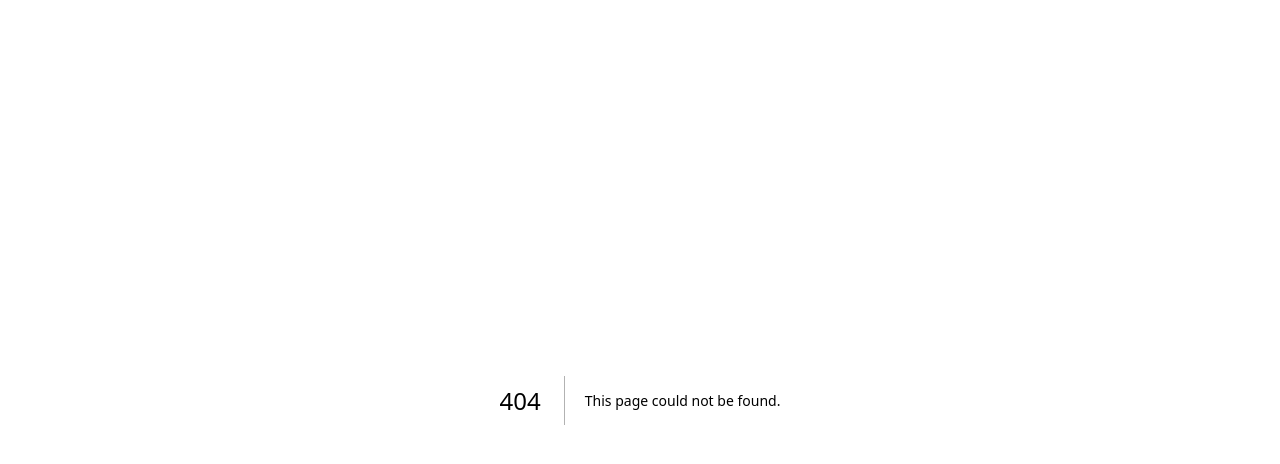
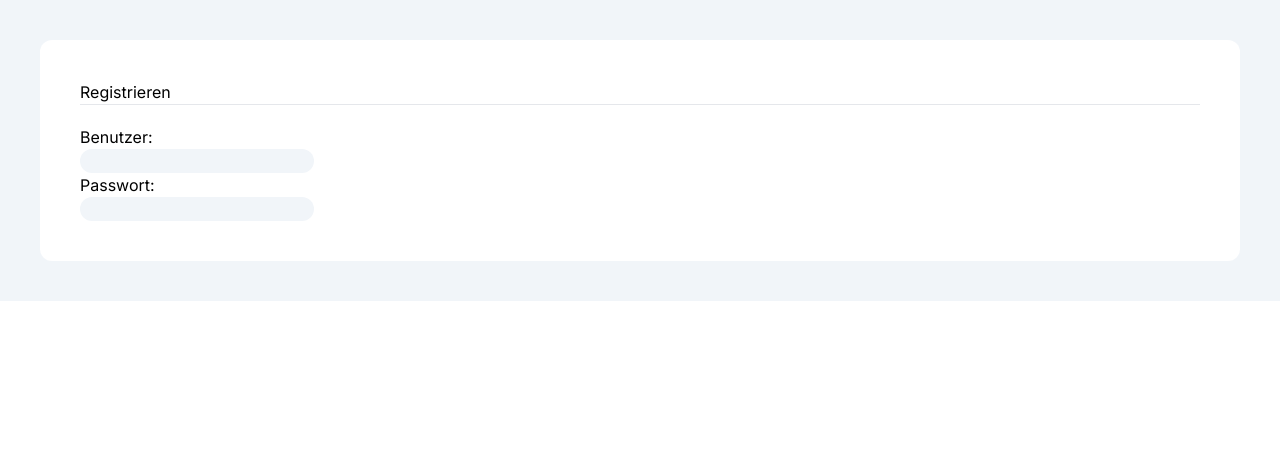
Before and after one commit to botrick01/autoverleih_frontend, a Next.js app: page /toregister in a window 1280 px wide. Before the commit this address had no page. Shown: the top 464 px of the page. Built offline with nearby package versions, Linux system fonts and the light colour scheme.

Commit message:
aktuller stand

```diff
--- a/app/Login/page.tsx
+++ b/app/Login/page.tsx
@@ -0,0 +1,35 @@
+import Image from 'next/image'
+
+export default function Login() {
+    return (
+      <div className=" bg-slate-100 h-full p-20 bg-center">
+         <div className='bg-white p-14 rounded-xl'>
+            <h1 className=''>
+            Login
+            </h1>
+            <hr />
+
+            <div className='pt-5'>
+                <div>
+                Benutzer:
+                </div>
+                    <input type="text" className='bg-slate-100 rounded-xl'/>
+                </div>
+            <div>
+                <div>
+                    Passwort:
+                </div>
+                <div>
+                    <input type="text" className='bg-slate-100 rounded-xl'/>
+                </div>
+            </div>
+            <div>
+                <button className=''>
+                    Anmelden
+                </button>
+            </div>
+         </div>
+
+      </div>
+    )
+  }
--- a/app/bookcars/page.tsx
+++ /dev/null
@@ -1,9 +0,0 @@
-import Image from 'next/image'
-
-export default function bookcars() {
-  return (
-    <div>
-      test 1232123123
-    </div>
-  )
-}
--- /dev/null
+++ b/app/dashboard/page.tsx
@@ -0,0 +1,13 @@
+import Image from 'next/image'
+
+
+export default function Dashboard() {
+  return (
+    <div className=" bg-slate-100 h-full">
+       <div>
+        Dashboard
+       </div>
+
+    </div>
+  )
+}
--- a/app/globals.css
+++ b/app/globals.css
@@ -1,27 +1,3 @@
 @tailwind base;
 @tailwind components;
 @tailwind utilities;
-
-:root {
-  --foreground-rgb: 0, 0, 0;
-  --background-start-rgb: 214, 219, 220;
-  --background-end-rgb: 255, 255, 255;
-}
-
-@media (prefers-color-scheme: dark) {
-  :root {
-    --foreground-rgb: 255, 255, 255;
-    --background-start-rgb: 0, 0, 0;
-    --background-end-rgb: 0, 0, 0;
-  }
-}
-
-body {
-  color: rgb(var(--foreground-rgb));
-  background: linear-gradient(
-      to bottom,
-      transparent,
-      rgb(var(--background-end-rgb))
-    )
-    rgb(var(--background-start-rgb));
-}
--- a/app/page.tsx
+++ b/app/page.tsx
@@ -1,45 +1,19 @@
+"use client"
+
 import Image from 'next/image'
+import { useRouter } from 'next/navigation';
+import { useEffect } from 'react';
 
 export default function Home() {
-  return (
-    <div className=" bg-slate-500 h-full">
-       <div className="bg-slate-300 w-1/2 text-4xl p-4 rounded-br-lg">
-          Autoverleihhh Herbert
-       </div>
-       <div className="p-4">
-       Hier koennen sie bequem Autos mieten und sind immer up to date
-       </div>
-        <div className='p-2'>
-        <hr/>
-        </div>
-       <div className='p-4'>
-        Auto
-       </div>
-       <div className='flex flex-row'>
-          <div className="bg-slate-100 w-1/5 p-2 rounded-bl-xl rounded-br-md">
-              Autos
-          </div>
-          <div className="bg-slate-200 w-1/5 p-2 rounded-b-md">
-              777-200er
-          </div>
-          <div className="bg-slate-300 w-1/5 p-2 rounded-b-md">
-              777-200lr
-          </div>
-          <div className="bg-slate-400 w-1/5 p-2 rounded-b-md">
-              777F
-          </div>
-          <div className="bg-slate-500 w-1/5 p-2 rounded-b-md">
-              777-300
-          </div>
-          <div className="bg-slate-600 w-1/5 p-2 rounded-b-md">
-              777-300er
-          </div>
-          <div className="bg-slate-700 w-1/5 p-2 rounded-br-xl rounded-bl-md">
-              777X-8 & 777X-9
-          </div>
-       </div>
+const router = useRouter();
 
+useEffect(() => {
+    router.push("/login");
+}, []);
 
+return (
+    <div>
+        Hauptseite
     </div>
   )
 }
--- /dev/null
+++ b/app/toregister/page.tsx
@@ -0,0 +1,30 @@
+import Image from 'next/image'
+
+export default function ToRegister() {
+    return (
+      <div className=" bg-slate-100 h-full p-10 bg-center">
+         <div className='bg-white p-10 rounded-xl'>
+            <h1 className=''>
+            Registrieren
+            </h1>
+            <hr />
+
+            <div className='pt-5'>
+            <div>
+            Benutzer:
+            </div>
+                <input type="text" className='bg-slate-100 rounded-xl'/>
+            </div>
+            <div>
+                <div>
+                    Passwort:
+                </div>
+                <div>
+                    <input type="text" className='bg-slate-100 rounded-xl'/>
+                </div>
+            </div>
+         </div>
+
+      </div>
+    )
+  }
```
